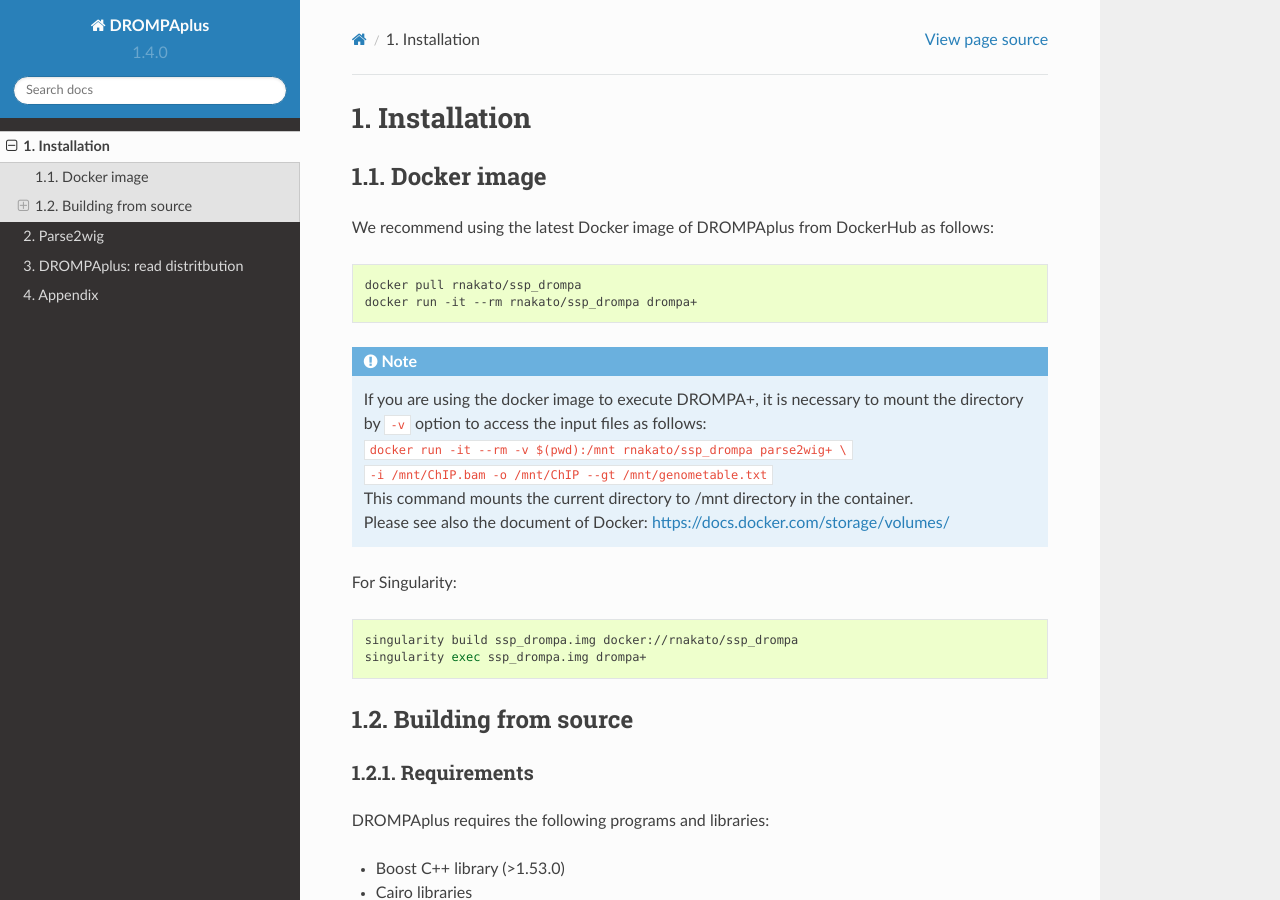
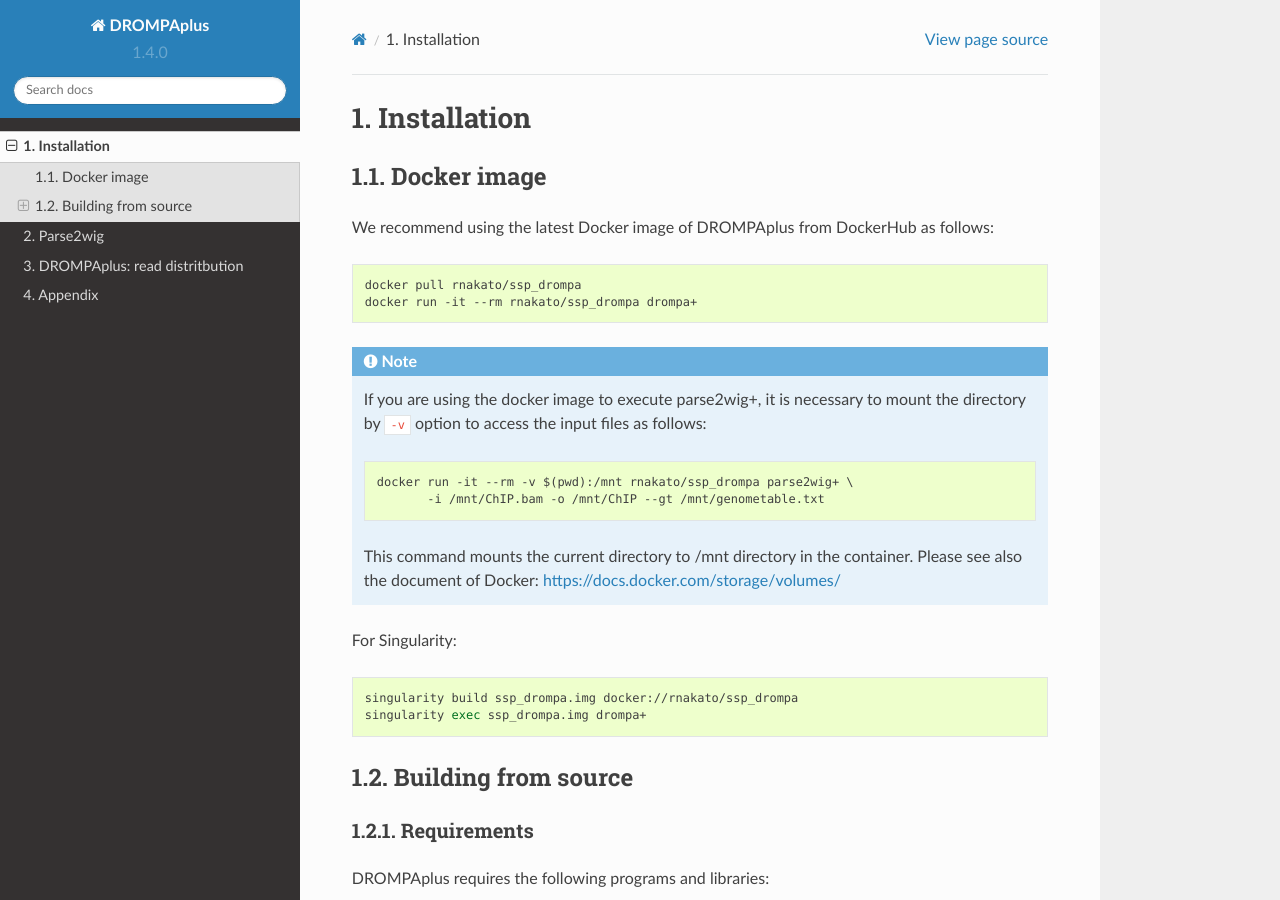
Before and after one commit to rnakato/DROMPAplus, a Sphinx documentation site: the page built from docs/content/Install.rst, in a window 1280 px wide and 900 px high. Built offline with Sphinx 7.4.7 and the Read the Docs theme 2.0.0, drawn with Linux system fonts in a browser that asks for light colours.

Commit message:
add docker in docs

```diff
--- a/docs/content/Install.rst
+++ b/docs/content/Install.rst
@@ -13,11 +13,13 @@
 
 .. note::
 
-    | If you are using the docker image to execute DROMPA+, it is necessary to mount the directory by ``-v`` option to access the input files as follows:
-    | ``docker run -it --rm -v $(pwd):/mnt rnakato/ssp_drompa parse2wig+ \``
-    | ``-i /mnt/ChIP.bam -o /mnt/ChIP --gt /mnt/genometable.txt``
-    | This command mounts the current directory to /mnt directory in the container.
-    | Please see also the document of Docker: https://docs.docker.com/storage/volumes/
+    If you are using the docker image to execute parse2wig+, it is necessary to mount the directory by ``-v`` option to access the input files as follows::
+
+        docker run -it --rm -v $(pwd):/mnt rnakato/ssp_drompa parse2wig+ \
+               -i /mnt/ChIP.bam -o /mnt/ChIP --gt /mnt/genometable.txt
+
+    This command mounts the current directory to /mnt directory in the container.
+    Please see also the document of Docker: https://docs.docker.com/storage/volumes/
 
 For Singularity:
 
```
Also changed, not shown: docs/content/parse2wig.rst (+4 -5 lines).
